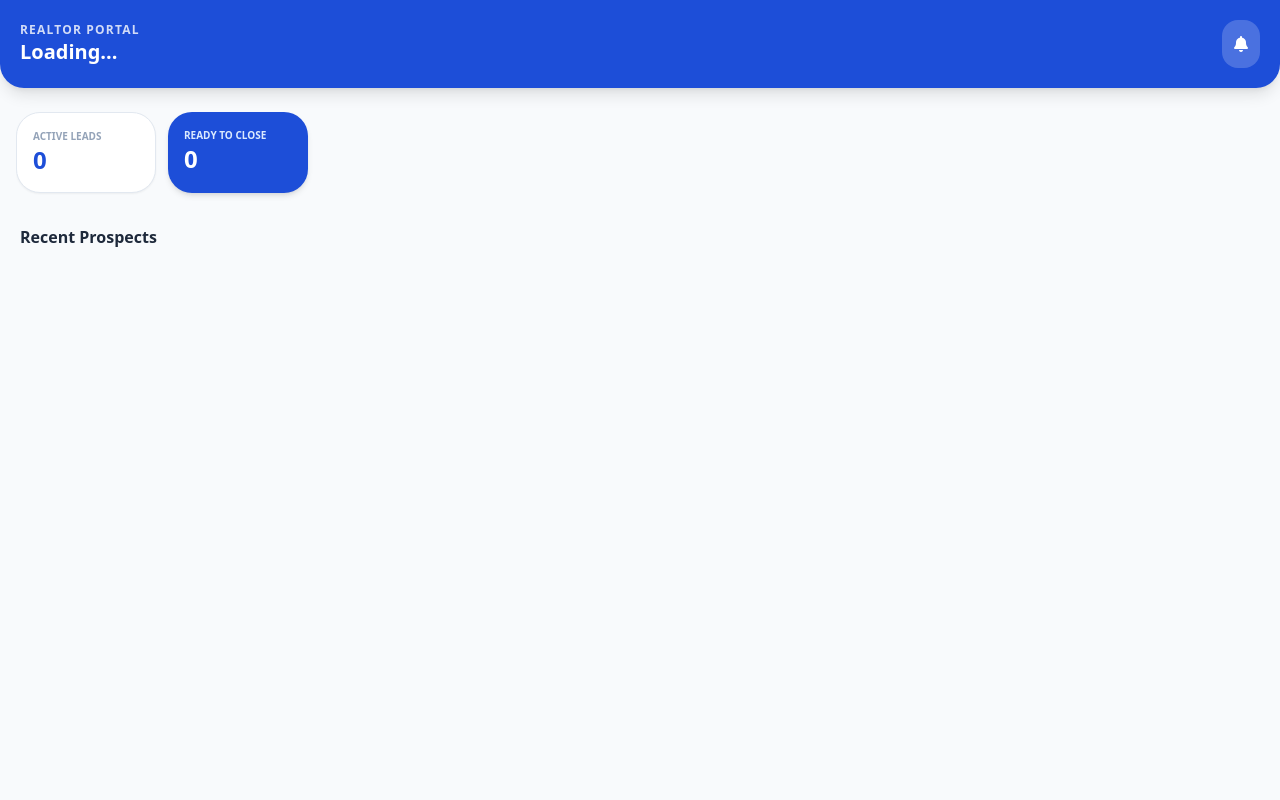
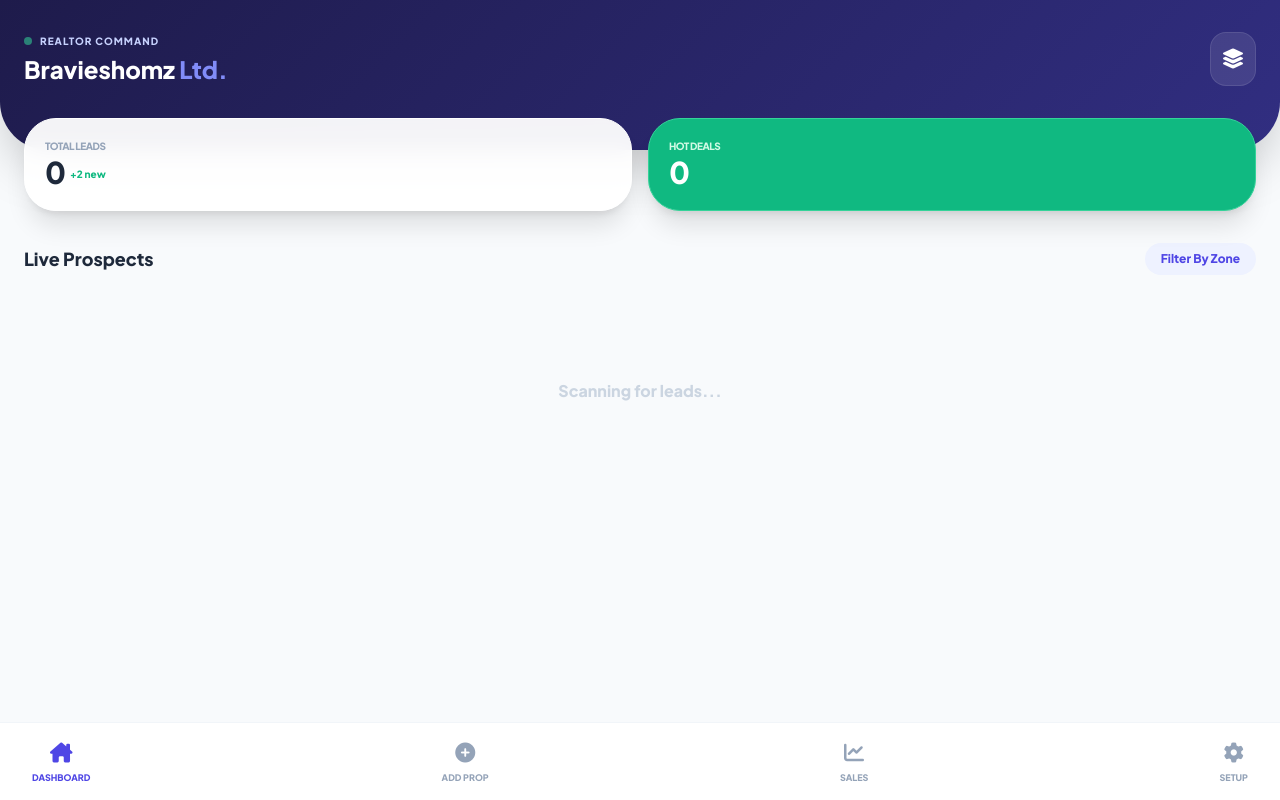
Before and after one commit to est8go/Est8Go_Test_Repo, a FastAPI app: page /public/realtor-portal in a window 1280 px wide. Run offline with FastAPI, Linux system fonts and the light colour scheme; some libraries are stand-ins or nearby versions.

Commit message:
UI Premium Upgrade: Midnight Indigo & Gold Realtor Executive Dashboard

```diff
--- a/backend/templates/realtor_dashboard.html
+++ b/backend/templates/realtor_dashboard.html
@@ -4,50 +4,121 @@
 <head>
     <meta charset="UTF-8">
     <meta name="viewport" content="width=device-width, initial-scale=1.0, maximum-scale=1.0, user-scalable=no">
-    <title>Est8Go | Realtor Command</title>
+    <title>Est8Go | Realtor Executive</title>
     <script src="https://cdn.tailwindcss.com"></script>
     <link rel="stylesheet" href="https://cdnjs.cloudflare.com/ajax/libs/font-awesome/6.0.0/css/all.min.css">
+    <link href="https://fonts.googleapis.com/css2?family=Plus+Jakarta+Sans:wght@400;600;800&display=swap"
+        rel="stylesheet">
+    <style>
+        body {
+            font-family: 'Plus Jakarta Sans', sans-serif;
+        }
+
+        .glass-card {
+            background: rgba(255, 255, 255, 0.95);
+            backdrop-filter: blur(10px);
+        }
+
+        .premium-gradient {
+            background: linear-gradient(135deg, #1e1b4b 0%, #312e81 100%);
+        }
+
+        .status-pulse {
+            animation: pulse 2s infinite;
+        }
+
+        @keyframes pulse {
+            0% {
+                opacity: 1;
+            }
+
+            50% {
+                opacity: 0.5;
+            }
+
+            100% {
+                opacity: 1;
+            }
+        }
+    </style>
 </head>
 
-<body class="bg-slate-50 pb-20">
+<body class="bg-[#F8FAFC] pb-24">
 
-    <!-- Header -->
-    <nav class="bg-blue-700 text-white p-5 sticky top-0 z-50 shadow-lg rounded-b-3xl">
-        <div class="flex justify-between items-center">
+    <!-- Top Premium Header -->
+    <nav class="premium-gradient text-white pt-8 pb-12 px-6 rounded-b-[3rem] shadow-2xl sticky top-0 z-50">
+        <div class="flex justify-between items-center mb-4">
             <div>
-                <p class="text-xs opacity-80 font-bold uppercase tracking-widest">Realtor Portal</p>
-                <h1 id="bizName" class="text-xl font-black">Loading...</h1>
+                <div class="flex items-center gap-2 mb-1">
+                    <span class="w-2 h-2 bg-emerald-400 rounded-full status-pulse"></span>
+                    <p class="text-[10px] font-extrabold uppercase tracking-widest text-indigo-200">Realtor Command</p>
                 </div>
-            <div class="bg-white/20 p-3 rounded-2xl">
-                <i class="fa-solid fa-bell text-white"></i>
+                <h1 id="bizName" class="text-2xl font-black">Bravieshomz <span class="text-indigo-400">Ltd.</span></h1>
+            </div>
+            <div class="relative">
+                <div class="bg-white/10 p-3 rounded-2xl border border-white/10">
+                    <i class="fa-solid fa-layer-group text-xl"></i>
+                </div>
             </div>
         </div>
     </nav>
 
-    <main class="p-4 mt-2">
-        <!-- Quick Stats -->
-        <div class="flex gap-3 mb-6 overflow-x-auto pb-2">
-            <div class="bg-white p-4 rounded-3xl shadow-sm border border-slate-200 min-w-[140px]">
-                <p class="text-[10px] uppercase font-black text-slate-400">Active Leads</p>
-                <h3 id="statCount" class="text-2xl font-black text-blue-700">0</h3>
+    <!-- Floating Quick Stats -->
+    <div class="px-6 -mt-8 relative z-50">
+        <div class="grid grid-cols-2 gap-4">
+            <div class="glass-card p-5 rounded-[2rem] shadow-xl border border-white">
+                <p class="text-[10px] font-black text-slate-400 uppercase tracking-tighter">Total Leads</p>
+                <div class="flex items-end gap-1">
+                    <h3 id="statCount" class="text-3xl font-black text-slate-800">0</h3>
+                    <span class="text-[10px] text-emerald-500 font-bold mb-1 pb-1">+2 new</span>
                 </div>
-            <div class="bg-blue-700 p-4 rounded-3xl shadow-md min-w-[140px]">
-                <p class="text-[10px] uppercase font-black text-blue-100">Ready to Close</p>
-                <h3 id="statHot" class="text-2xl font-black text-white">0</h3>
+            </div>
+            <div class="bg-emerald-500 p-5 rounded-[2rem] shadow-xl border border-emerald-400">
+                <p class="text-[10px] font-black text-emerald-100 uppercase tracking-tighter">Hot Deals</p>
+                <h3 id="statHot" class="text-3xl font-black text-white">0</h3>
+            </div>
         </div>
     </div>
 
-        <h2 class="font-black text-slate-800 mb-4 px-1">Recent Prospects</h2>
+    <!-- Main Content Area -->
+    <main class="px-6 mt-8">
+        <div class="flex justify-between items-center mb-6">
+            <h2 class="text-lg font-black text-slate-800">Live Prospects</h2>
+            <button class="text-xs font-bold text-indigo-600 bg-indigo-50 px-4 py-2 rounded-full">Filter By
+                Zone</button>
+        </div>
 
         <!-- Lead Cards Container -->
-        <div id="leadList" class="space-y-4">
-            <!-- Dynamic Content -->
+        <div id="leadList" class="space-y-5">
+            <!-- Dynamic Content Injected Here -->
+            <div class="text-center py-20 text-slate-300 font-bold">Scanning for leads...</div>
         </div>
     </main>
 
+    <!-- Bottom Navigation Bar (App Style) -->
+    <div
+        class="fixed bottom-0 left-0 right-0 glass-card border-t border-slate-100 px-8 py-4 flex justify-between items-center z-[100]">
+        <div class="flex flex-col items-center text-indigo-600">
+            <i class="fa-solid fa-house-chimney text-xl"></i>
+            <span class="text-[9px] font-bold mt-1 uppercase">Dashboard</span>
+        </div>
+        <div class="flex flex-col items-center text-slate-400"
+            onclick="alert('Listing Management coming in the next update!')">
+            <i class="fa-solid fa-plus-circle text-xl"></i>
+            <span class="text-[9px] font-bold mt-1 uppercase">Add Prop</span>
+        </div>
+        <div class="flex flex-col items-center text-slate-400">
+            <i class="fa-solid fa-chart-line text-xl"></i>
+            <span class="text-[9px] font-bold mt-1 uppercase">Sales</span>
+        </div>
+        <div class="flex flex-col items-center text-slate-400">
+            <i class="fa-solid fa-gear text-xl"></i>
+            <span class="text-[9px] font-bold mt-1 uppercase">Setup</span>
+        </div>
+    </div>
+
     <script>
-        // In production, this ID comes from the authenticated user session
-        const TENANT_ID = "1";
+        const TENANT_ID = "1"; // Currently testing with Super Admin tenant
 
         async function loadLeads() {
             try {
@@ -60,70 +131,69 @@
                 document.getElementById('statHot').innerText = data.filter(l => l.status === 'HOT LEAD').length;
 
                 const list = document.getElementById('leadList');
+                let html = "";
 
-                // Rebuilding the list with clean string concatenation to avoid template literal errors
-                let html = "";
                 data.forEach(lead => {
-                    const badgeClass = lead.status === 'HOT LEAD' ? 'bg-orange-100 text-orange-600' : 'bg-slate-100 text-slate-500';
-                    const botLabel = lead.is_bot_active ? 'Takeover' : 'Agent In Control';
-                    const botClass = lead.is_bot_active ? 'bg-slate-800' : 'bg-green-600';
+                    const isHot = lead.status === 'HOT LEAD';
+                    const botLabel = lead.is_bot_active ? 'Silence AI' : 'In Manual Mode';
+                    const botClass = lead.is_bot_active ? 'bg-slate-900' : 'bg-emerald-500';
 
                     html += `
-                <div class="bg-white p-5 rounded-[2rem] shadow-sm border border-slate-200">
-                    <div class="flex justify-between items-start mb-4">
-                        <div class="flex items-center gap-3">
-                            <div class="w-10 h-10 bg-blue-100 rounded-xl flex items-center justify-center text-blue-600 font-bold">
+                    <div class="bg-white p-6 rounded-[2.5rem] shadow-sm border border-slate-100 relative overflow-hidden">
+                        ${isHot ? '<div class="absolute top-0 right-0 bg-orange-500 text-white text-[8px] font-black px-4 py-1 rounded-bl-2xl uppercase tracking-widest shadow-sm">Hot Deal</div>' : ''}
+
+                        <div class="flex items-center gap-4 mb-5">
+                            <div class="w-14 h-14 premium-gradient rounded-[1.2rem] flex items-center justify-center text-white text-xl font-black shadow-lg">
                                 ${lead.name.charAt(0)}
                             </div>
                             <div>
-                                <h3 class="font-bold text-slate-800">${lead.name}</h3>
-                                <p class="text-[10px] text-slate-400 font-bold uppercase">${lead.last_active}</p>
+                                <h3 class="text-base font-black text-slate-800">${lead.name}</h3>
+                                <p class="text-[10px] text-slate-400 font-extrabold uppercase tracking-wide">Last active ${lead.last_active}</p>
                             </div>
                         </div>
-                        <span class="text-[9px] font-black px-2 py-1 rounded-full ${badgeClass} uppercase">
-                            ${lead.status}
-                        </span>
+
+                        <div class="bg-[#F1F5F9] rounded-3xl p-4 mb-5 flex justify-between items-center">
+                            <div>
+                                <p class="text-[9px] font-black text-slate-400 uppercase tracking-widest">Searching For</p>
+                                <p class="text-xs font-bold text-indigo-900">${lead.prefs.location || 'General Area'} | ${lead.prefs.property_type || 'Land/House'}</p>
+                            </div>
+                            <div class="text-right">
+                                <p class="text-[9px] font-black text-slate-400 uppercase tracking-widest">Budget</p>
+                                <p class="text-xs font-black text-emerald-600">₦${lead.prefs.budget ? lead.prefs.budget.toLocaleString() : '---'}</p>
+                            </div>
                         </div>
 
-                    <div class="bg-slate-50 rounded-xl p-3 mb-4">
-                        <p class="text-[10px] font-black text-slate-400 uppercase">Search Context:</p>
-                        <p class="text-xs font-bold text-slate-700">
-                            ${lead.prefs.location || 'Exploring'} | ${lead.prefs.property_type || 'General'}
-                        </p>
-                    </div>
-
-                    <div class="grid grid-cols-3 gap-2">
-                        <a href="tel:${lead.phone}" class="bg-blue-600 text-white py-3 rounded-xl text-center shadow-sm">
+                        <div class="grid grid-cols-3 gap-3">
+                            <a href="tel:${lead.phone}" class="bg-indigo-50 text-indigo-600 py-4 rounded-2xl text-center transition active:scale-95">
                                 <i class="fa-solid fa-phone"></i>
                             </a>
-                        <a href="https://wa.me/${lead.phone}" class="bg-green-500 text-white py-3 rounded-xl text-center shadow-sm">
-                            <i class="fa-brands fa-whatsapp text-lg"></i>
+                            <a href="https://wa.me/${lead.phone}" class="bg-emerald-50 text-emerald-600 py-4 rounded-2xl text-center transition active:scale-95">
+                                <i class="fa-brands fa-whatsapp text-xl"></i>
                             </a>
-                        <button onclick="takeover('${lead.phone}')" class="${botClass} text-white text-[9px] font-black py-3 rounded-xl uppercase tracking-tighter">
+                            <button onclick="takeover('${lead.phone}')" class="${botClass} text-white text-[9px] font-black py-4 rounded-2xl uppercase tracking-wider transition active:scale-95 shadow-md">
                                 ${botLabel}
                             </button>
                         </div>
                     </div>`;
                 });
-                list.innerHTML = html;
+                list.innerHTML = html || '<div class="text-center py-20 text-slate-300 font-bold">No leads found yet.</div>';
             } catch (err) {
-                console.error("Lead Load Error:", err);
+                console.error("Dashboard Sync Error:", err);
             }
         }
 
         async function takeover(phone) {
-            const confirmAction = confirm("Do you want to silence the AI and take control of this chat?");
-            if (!confirmAction) return;
-
+            if (!confirm("Ready to handle this client personally? The AI will stop responding.")) return;
             const res = await fetch('/conversations/takeover/' + phone, {
                 method: 'POST',
                 headers: { 'X-Tenant-Id': TENANT_ID }
             });
-            if (res.ok) {
-                loadLeads();
-            }
+            if (res.ok) loadLeads();
         }
 
         loadLeads();
-        setInterval(loadLeads, 30000); // Sync every 30s
+        setInterval(loadLeads, 15000); // Fast refresh for premium feel
     </script>
+</body>
+
+</html>
```
Lines whose indentation alone changed are shown as unchanged.
